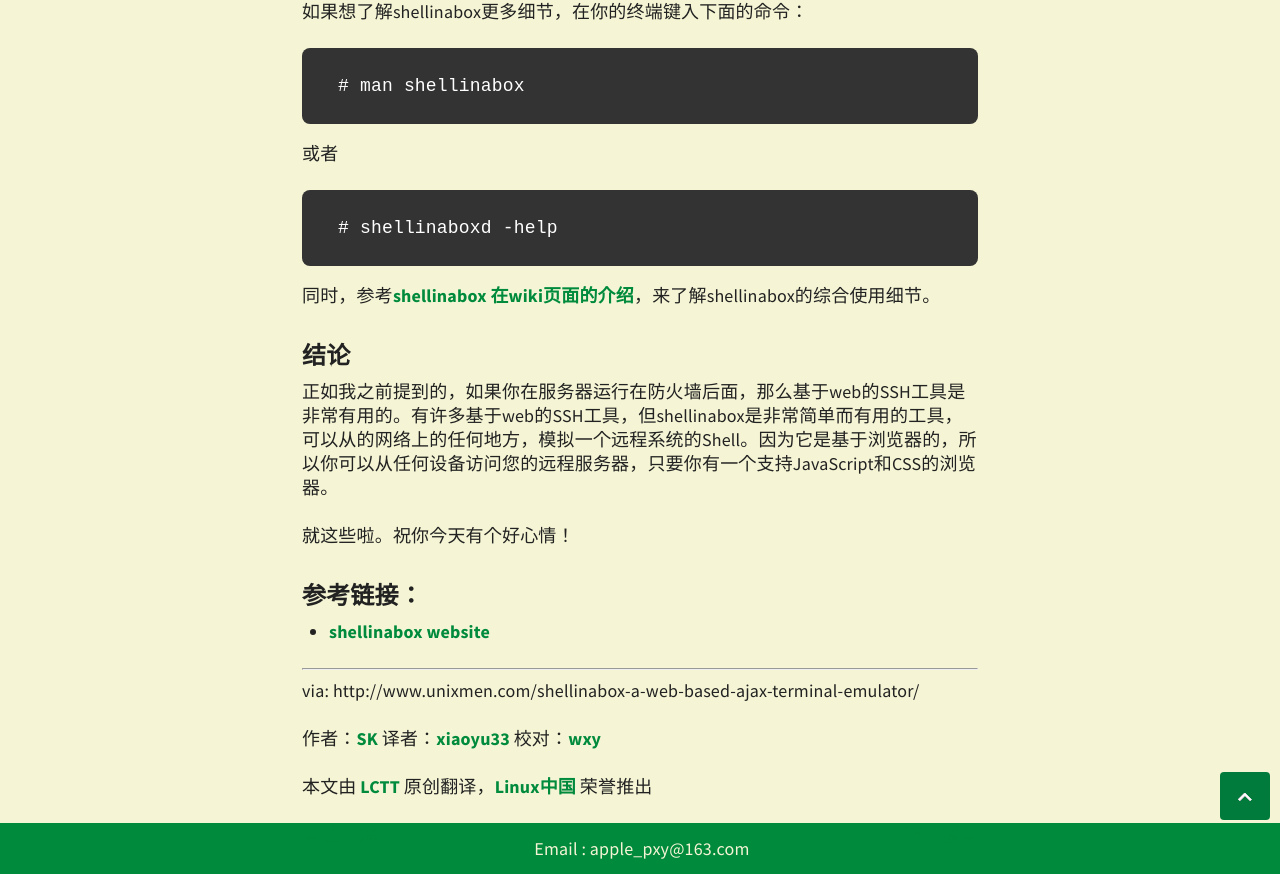
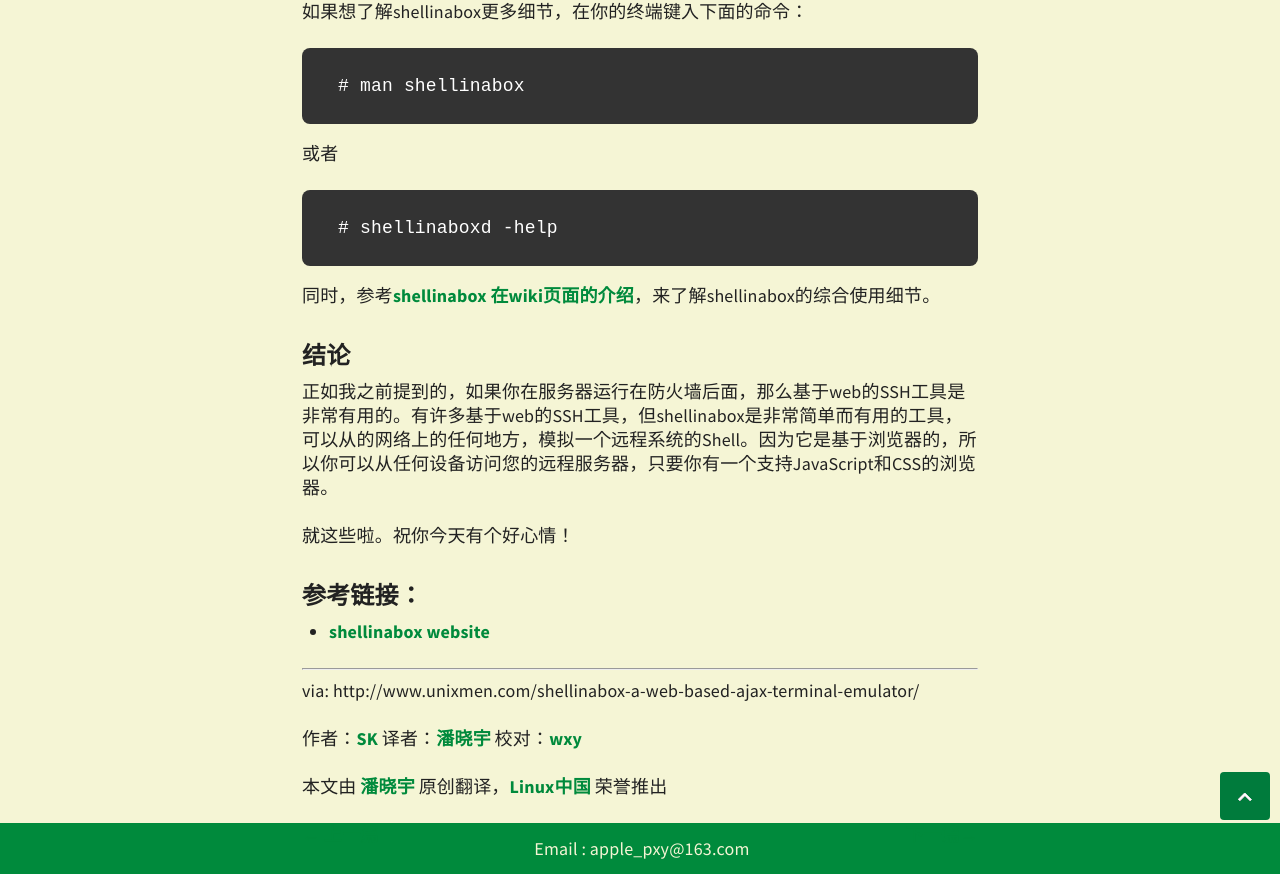
Before and after one commit to xiaoyu33/xiaoyu33.github.io, a Jekyll site: the page built from _posts/2015-08-20-shellinabox：一款使用 AJAX 的基于 Web 的终端模拟器.md, in a window 1280 px wide and 900 px high, scrolled down 5773 px, cut to the strip 26-900 px from the top of the window. Built offline with Jekyll 4.4.1, drawn with Linux system fonts in a browser that asks for light colours; comment, search, counter and statistics services are not loaded.

Commit message:
Update 2015-08-20-shellinabox：一款使用 AJAX 的基于 Web 的终端模拟器.md

```diff
--- a/_posts/2015-08-20-shellinabox：一款使用 AJAX 的基于 Web 的终端模拟器.md
+++ b/_posts/2015-08-20-shellinabox：一款使用 AJAX 的基于 Web 的终端模拟器.md
@@ -149,10 +149,10 @@
 via: http://www.unixmen.com/shellinabox-a-web-based-ajax-terminal-emulator/
 
 作者：[SK][a]
-译者：[xiaoyu33](https://github.com/xiaoyu33)
+译者：[潘晓宇](https://github.com/xiaoyu33)
 校对：[wxy](https://github.com/wxy)
 
-本文由 [LCTT](https://github.com/LCTT/TranslateProject) 原创翻译，[Linux中国](http://linux.cn/) 荣誉推出
+本文由 [潘晓宇](https://github.com/LCTT/TranslateProject) 原创翻译，[Linux中国](http://linux.cn/) 荣誉推出
 
 [a]:http://www.unixmen.com/author/sk/
 [1]:https://code.google.com/p/shellinabox/wiki/shellinaboxd_man
```
